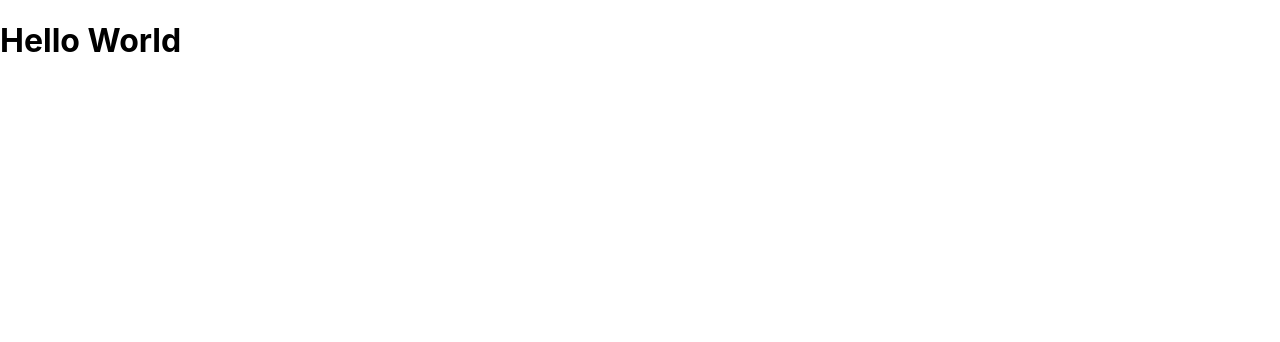
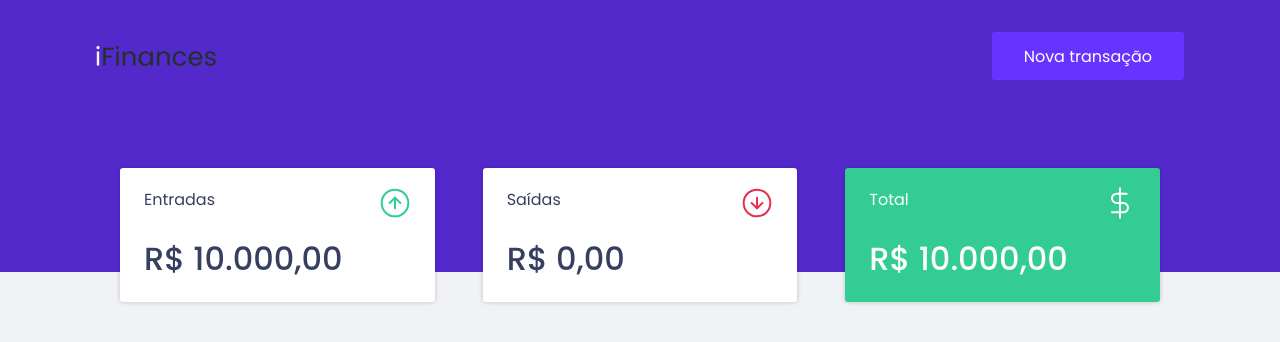
Before and after one commit to Santosl2/ifinances-pwa, a Next.js app: page / in a window 1280 px wide. Shown: the top 342 px of the page. Built offline with nearby package versions, Linux system fonts and the light colour scheme.

Commit message:
feat: Header and Summary

```diff
--- a/jest.config.js
+++ b/jest.config.js
@@ -12,9 +12,9 @@ const customJestConfig = {
 
   moduleNameMapper: {
     // Handle module aliases (this will be automatically configured for you soon)
-    "^@/components/(.*)$": "<rootDir>/components/$1",
-
-    "^@/pages/(.*)$": "<rootDir>/pages/$1",
+    "^@/components/(.*)$": "<rootDir>/src/components/$1",
+    "^@/utils/(.*)$": "<rootDir>/src/utils/$1",
+    "^@/pages/(.*)$": "<rootDir>/src/pages/$1",
   },
   testEnvironment: "jest-environment-jsdom",
 };
--- a/src/components/Header/Header.styles.ts
+++ b/src/components/Header/Header.styles.ts
@@ -1,3 +1,33 @@
 import styled from "styled-components";
 
-export const HeaderWrapper = styled.header``;
+export const HeaderWrapper = styled.header`
+  background: var(--purple);
+`;
+
+export const HeaderContent = styled.div`
+  max-width: 1120px;
+  margin: 0 auto;
+  padding: 2rem 1rem 12rem;
+  display: flex;
+  align-items: center;
+  justify-content: space-between;
+
+  img {
+    width: 120px;
+  }
+
+  button {
+    font-size: 1rem;
+    color: #fff;
+    background: var(--purple-2);
+    border: 0;
+    padding: 0 2rem;
+    border-radius: 0.2rem;
+    height: 3rem;
+    transition: filter 0.2s;
+
+    &:hover {
+      filter: brightness(0.9);
+    }
+  }
+`;
--- a/src/components/Header/Header.tsx
+++ b/src/components/Header/Header.tsx
@@ -1,9 +1,12 @@
-import { HeaderWrapper } from "./Header.styles";
+import { HeaderContent, HeaderWrapper } from "./Header.styles";
 
 export function Header(): JSX.Element {
   return (
     <HeaderWrapper>
-      <h1>Hello World</h1>
+      <HeaderContent>
+        <img src="/iFinances.svg" alt="iFinances Logo" />
+        <button type="button">Nova transação</button>
+      </HeaderContent>
     </HeaderWrapper>
   );
 }
--- a/src/pages/_app.tsx
+++ b/src/pages/_app.tsx
@@ -3,6 +3,8 @@
 /* eslint-disable import/no-unresolved */
 /* eslint-disable @typescript-eslint/no-explicit-any */
 
+import { GlobalStyle } from "@/../styles/globalStyle";
+import { Header } from "@/components";
 import "../../styles/globals.scss";
 
 interface AppProps {
@@ -11,7 +13,14 @@ interface AppProps {
 }
 
 function MyApp({ Component, pageProps }: AppProps) {
-  return <Component {...pageProps} />;
+  return (
+    <>
+      <Header />
+
+      <Component {...pageProps} />
+      <GlobalStyle />
+    </>
+  );
 }
 
 export default MyApp;
--- a/src/pages/_document.tsx
+++ b/src/pages/_document.tsx
@@ -57,6 +57,11 @@ export default class MyDocumment extends Document {
           <link rel="manifest" href="/manifest.json" />
           <link rel="apple-touch-icon" href="/icon.png" />
           <meta name="theme-color" content="#fff" />
+
+          <link
+            href="https://fonts.googleapis.com/css2?family=Poppins:wght@400;500;600&display=swap"
+            rel="stylesheet"
+          />
         </Head>
         <body>
           <Main />
--- a/src/pages/index.tsx
+++ b/src/pages/index.tsx
@@ -1,11 +1,13 @@
-import { Header } from "@/components/Header";
+import { Summary } from "@/components/Summary";
 import { SEO } from "@/SEO";
 
 export default function Home() {
   return (
     <>
       <SEO title="Teste" />
-      <Header />
+      <main>
+        <Summary />
+      </main>
     </>
   );
 }
--- a/tsconfig.json
+++ b/tsconfig.json
@@ -20,6 +20,6 @@
       "@/*":["./*"]
     }
   },
-  "include": ["next-env.d.ts", "**/*.ts", "**/*.tsx", "jest.setup.js"],
+  "include": ["next-env.d.ts", "**/*.ts", "**/*.tsx", "jest.setup.js", "tsconfig.jest.json"],
   "exclude": ["node_modules"]
 }
```
Also changed, not shown: 2 other files (tests, documents, lock files or other folders).
